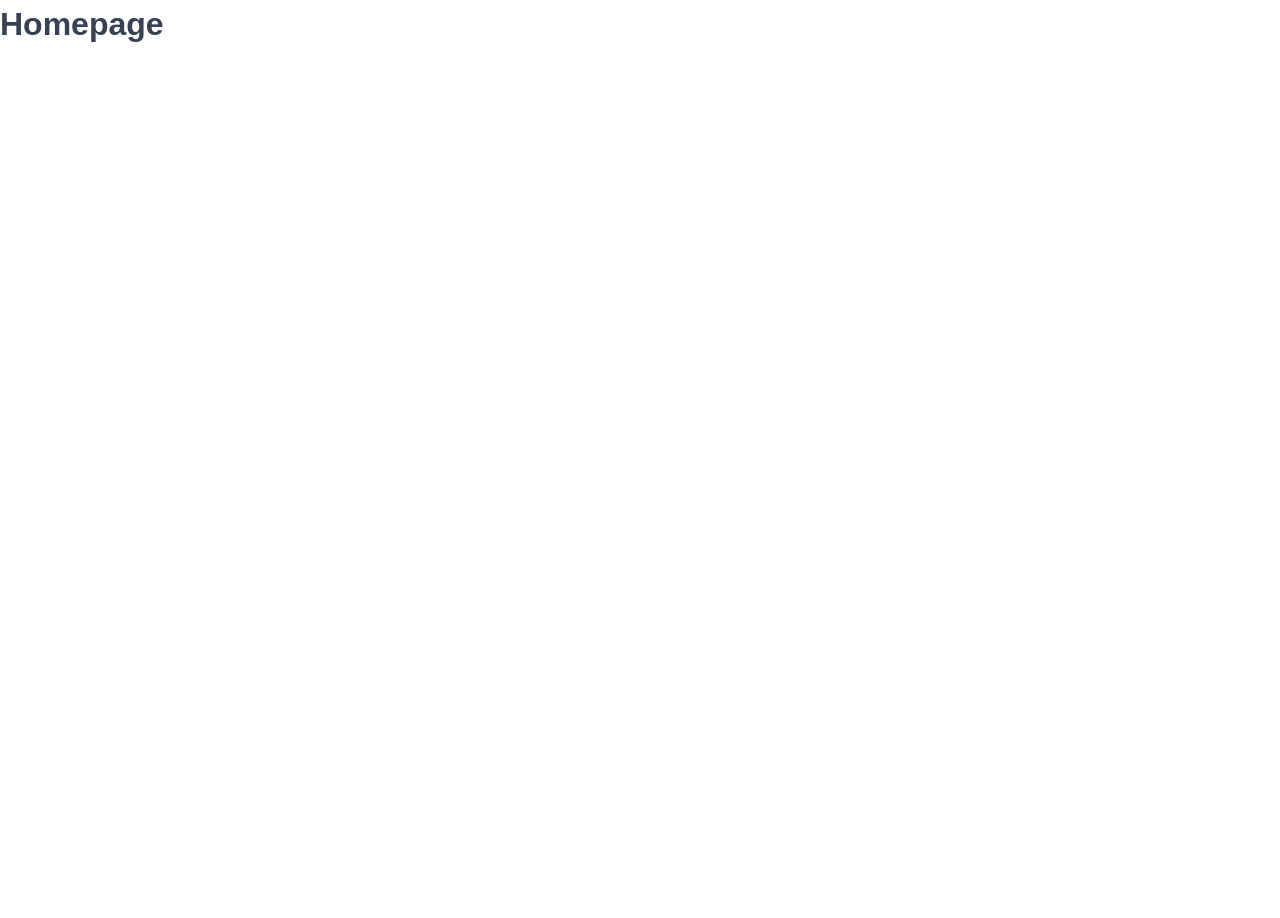
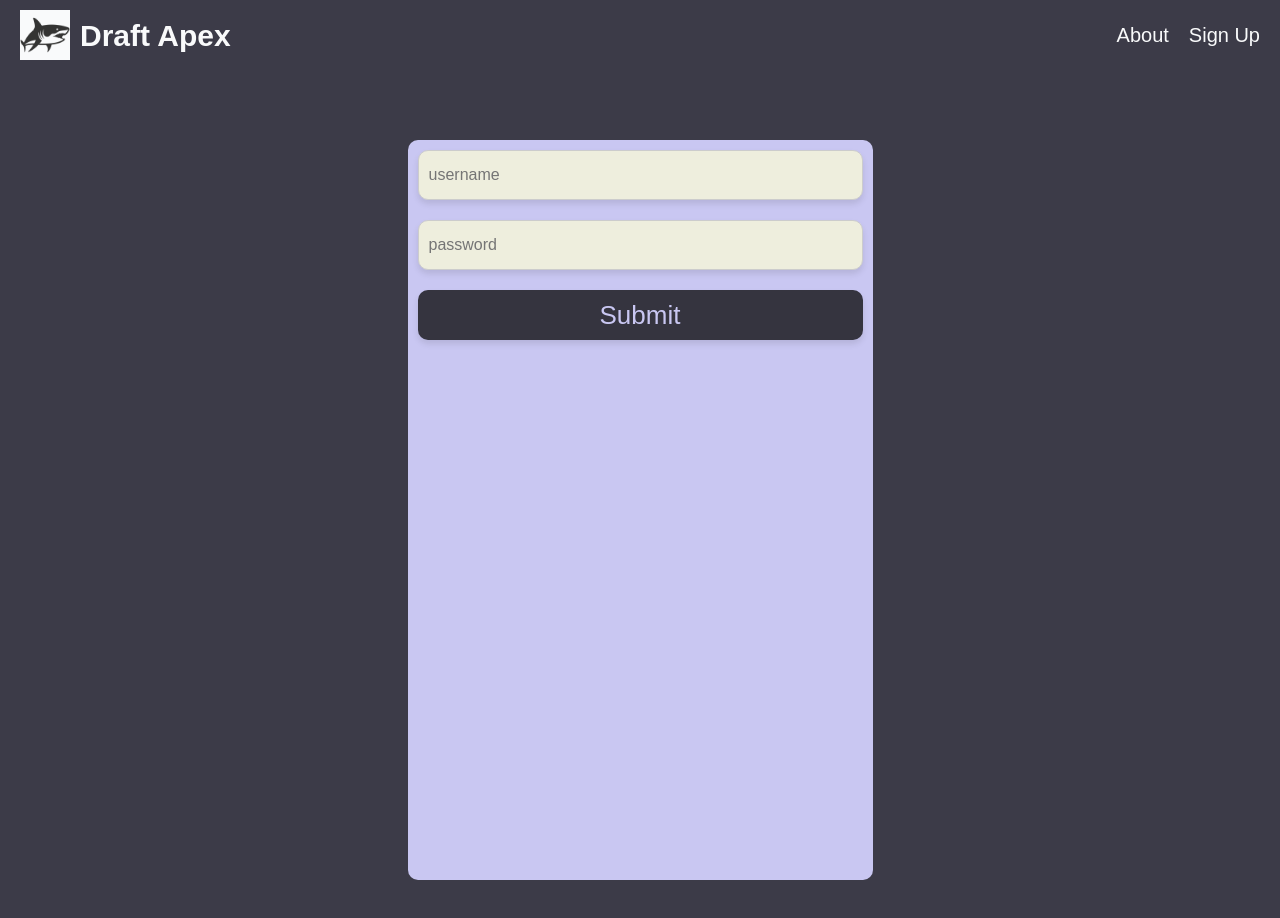
Before and after one commit to anthony-spedaliere/ad_project, a React (Vite) app: page / in a window 1280 px wide. Shown: the top 918 px of the page. Before the commit the page ends 800 px from the top, so only its background shows below. Built offline with nearby package versions, Linux system fonts and the light colour scheme.

Commit message:
started work on homepage. added header and begun work on sign up form. created styledbutton, styledcontainer, and styledinput ui components.

```diff
--- a/package.json
+++ b/package.json
@@ -14,6 +14,7 @@
     "@supabase/supabase-js": "^2.43.4",
     "@tanstack/react-query": "^5.45.0",
     "@tanstack/react-query-devtools": "^5.45.0",
+    "axios": "^1.7.2",
     "react": "^18.2.0",
     "react-dom": "^18.2.0",
     "react-redux": "^9.1.2",
--- a/src/App.jsx
+++ b/src/App.jsx
@@ -21,6 +21,7 @@ import DashboardPage from "./pages/DashboardPage";
 import CreateNewDraftPage from "./pages/CreateNewDraftPage";
 import JoinDraftPage from "./pages/JoinDraftPage";
 import DraftPage from "./pages/DraftPage";
+import LoginForm from "./components/LoginForm";
 
 // error page
 import ErrorFallback from "./ui/ErrorFallback";
@@ -32,6 +33,11 @@ const router = createBrowserRouter([
   {
     path: "/",
     element: <Homepage />,
+    errorElement: <ErrorFallback />,
+  },
+  {
+    path: "signup",
+    element: <SignupPage />,
     errorElement: <ErrorFallback />,
   },
 ]);
--- /dev/null
+++ b/src/components/Header.jsx
@@ -0,0 +1,27 @@
+import {
+  HeaderContainer,
+  LogoContainer,
+  LogoImage,
+  WebsiteName,
+  NavLinks,
+  StyledLink,
+} from "../styles/HeaderStyles";
+
+import logo from "../assets/images/great-white-shark.png";
+
+function Header() {
+  return (
+    <HeaderContainer>
+      <LogoContainer>
+        <LogoImage src={logo} alt="Logo" />
+        <WebsiteName>Draft Apex</WebsiteName>
+      </LogoContainer>
+      <NavLinks>
+        <StyledLink to="/about">About</StyledLink>
+        <StyledLink to="/signup">Sign Up</StyledLink>
+      </NavLinks>
+    </HeaderContainer>
+  );
+}
+
+export default Header;
--- /dev/null
+++ b/src/components/LoginForm.jsx
@@ -0,0 +1,63 @@
+// LoginForm.js
+import React from "react";
+import { Link } from "react-router-dom"; // Assuming React Router is used for navigation
+import StyledContainer from "../ui/StyledContainer";
+import StyledButton from "../ui/StyledButton";
+import StyledInput from "../ui/StyledInput";
+import styled from "styled-components";
+
+const FullScreenContainer = styled.div`
+  display: flex;
+  justify-content: center;
+  align-items: center;
+  min-height: 100vh;
+  background-color: var(--background-color);
+`;
+
+const LoginForm = () => {
+  const handleLogin = (e) => {
+    e.preventDefault();
+    // Implement login logic here
+  };
+
+  return (
+    <FullScreenContainer>
+      <StyledContainer $width="46.5rem" $height="74rem">
+        <h2>Login</h2>
+        <form onSubmit={handleLogin}>
+          <StyledInput type="text" placeholder="Username" />
+          <StyledInput type="password" placeholder="Password" />
+          <div
+            style={{
+              display: "flex",
+              alignItems: "center",
+              marginBottom: "10px",
+            }}
+          >
+            <input type="checkbox" id="remember-me" />
+            <label htmlFor="remember-me" style={{ marginLeft: "5px" }}>
+              Remember Me?
+            </label>
+          </div>
+          <StyledButton type="submit">Login</StyledButton>
+        </form>
+
+        <Link
+          to="/forgot-password"
+          style={{ marginRight: "10px", color: "#35343f" }}
+        >
+          Forgot Password?
+        </Link>
+
+        <span>
+          Need an account?{" "}
+          <Link to="/signup" style={{ color: "#35343f" }}>
+            Sign Up
+          </Link>
+        </span>
+      </StyledContainer>
+    </FullScreenContainer>
+  );
+};
+
+export default LoginForm;
--- a/src/pages/Homepage.jsx
+++ b/src/pages/Homepage.jsx
@@ -1,7 +1,29 @@
+import StyledInput from "../ui/StyledInput";
+import StyledButton from "../ui/StyledButton";
+import StyledContainer from "../ui/StyledContainer";
+import styled from "styled-components";
+import Header from "../components/Header";
+
+const FullScreenContainer = styled.div`
+  display: flex;
+  justify-content: center;
+  align-items: center;
+  min-height: 100vh;
+  background-color: #3c3b48;
+  margin: 4rem;
+`;
+
 function Homepage() {
   return (
     <>
-      <h1>Homepage</h1>
+      <Header />
+      <FullScreenContainer>
+        <StyledContainer $width="46.5rem" $height="74rem">
+          <StyledInput type="text" placeholder="username"></StyledInput>
+          <StyledInput type="password" placeholder="password"></StyledInput>
+          <StyledButton></StyledButton>
+        </StyledContainer>
+      </FullScreenContainer>
     </>
   );
 }
--- a/src/styles/GlobalStyles.js
+++ b/src/styles/GlobalStyles.js
@@ -3,6 +3,10 @@ import { createGlobalStyle } from "styled-components";
 const GlobalStyles = createGlobalStyle`
 
 :root {
+
+    --brand-color: #C9C7F2;
+    --background-color: #3C3B48;
+
     --color-grey-0: #fff;
     --color-grey-50: #f9fafb;
     --color-grey-100: #f3f4f6;
@@ -19,6 +23,8 @@ const GlobalStyles = createGlobalStyle`
     --border-radius-sm: 5px;
     --border-radius-md: 7px;
     --border-radius-lg: 9px;
+
+
 }
 
 *,
@@ -32,11 +38,12 @@ const GlobalStyles = createGlobalStyle`
 
 html {
   font-size: 62.5%;
+  background-color: var(--background-color);
 }
 
 body {
   font-family: "Poppins", sans-serif;
-  color: var(--color-grey-700);
+  color: var(--brand-color);
 
   transition: color 0.3s, background-color 0.3s;
   min-height: 100vh;
--- /dev/null
+++ b/src/styles/HeaderStyles.jsx
@@ -0,0 +1,44 @@
+// HeaderStyles.js
+import styled from "styled-components";
+import { Link } from "react-router-dom";
+
+export const HeaderContainer = styled.header`
+  display: flex;
+  justify-content: space-between;
+  align-items: center;
+  padding: 1rem 2rem;
+  background-color: var(--background-color);
+  color: var(--color-grey-50);
+`;
+
+export const LogoContainer = styled.div`
+  display: flex;
+  align-items: center;
+`;
+
+export const LogoImage = styled.img`
+  height: 5rem;
+  margin-right: 1rem;
+  background-color: var(--color-grey-50);
+`;
+
+export const WebsiteName = styled.h1`
+  font-size: 3rem;
+  margin: 0;
+`;
+
+export const NavLinks = styled.nav`
+  display: flex;
+  gap: 2rem;
+`;
+
+export const StyledLink = styled(Link)`
+  color: var(--color-grey-50);
+  text-decoration: none;
+  font-size: 2rem;
+  transition: color 0.3s ease;
+
+  &:hover {
+    color: var(--color-grey-400);
+  }
+`;
--- /dev/null
+++ b/src/ui/StyledButton.jsx
@@ -0,0 +1,30 @@
+// StyledButton.js
+import styled from "styled-components";
+
+const StyledButton = styled.button`
+  width: ${(props) => props.width || "auto"};
+  height: ${(props) => props.height || "5rem"};
+  background-color: ${(props) => props.bgColor || "#35343F"};
+  box-shadow: ${(props) =>
+    props.dropShadow || "0px 4px 6px rgba(0, 0, 0, 0.1)"};
+  border-radius: ${(props) => props.borderRadius || "1rem"};
+  border: none;
+  color: ${(props) => props.textColor || "var(--brand-color)"};
+  font-size: 2.6rem;
+  cursor: pointer;
+  transition: background-color 0.3s ease;
+
+  &:hover {
+    background-color: ${(props) => props.hoverBgColor || "#2E2D34"};
+  }
+
+  &:focus {
+    outline: none;
+  }
+`;
+
+const Button = ({ children, ...props }) => {
+  return <StyledButton {...props}>{children || "Submit"}</StyledButton>;
+};
+
+export default Button;
--- /dev/null
+++ b/src/ui/StyledContainer.jsx
@@ -0,0 +1,17 @@
+// CenteredContainer.js
+import styled from "styled-components";
+
+const StyledContainer = styled.div`
+  display: flex;
+  flex-direction: column;
+  row-gap: 2rem;
+  align-items: ${(props) => props.$alignItems || "none"};
+  justify-content: ${(props) => props.$justifyContent || "none"};
+  width: ${(props) => props.$width || "auto"};
+  height: ${(props) => props.$height || "auto"};
+  background-color: ${(props) => props.$bgColor || "var(--brand-color)"};
+  border-radius: ${(props) => props.$borderRadius || "1rem"};
+  padding: ${(props) => props.$customPadding || "1rem"};
+`;
+
+export default StyledContainer;
--- /dev/null
+++ b/src/ui/StyledInput.jsx
@@ -0,0 +1,21 @@
+import styled from "styled-components";
+
+const StyledInput = styled.input`
+  border-radius: 1rem;
+  background-color: ${(props) => props.$bgColor || "#EEEEDD"};
+  box-shadow: ${(props) =>
+    props.dropShadow || "0px 4px 6px rgba(0, 0, 0, 0.1)"};
+  width: ${(props) => props.width || "auto"};
+  height: ${(props) => props.height || "5rem"};
+  border: 1px solid #ccc;
+  padding: ${(props) => props.$customPadding || "1rem"};
+  font-size: 1.6rem;
+  color: ${(props) => props.color || "#000"};
+
+  &:focus {
+    outline: none;
+    border-color: #999;
+  }
+`;
+
+export default StyledInput;
```
Also changed, not shown: src/assets/images/great-white-shark.png (added), 1 other file (tests, documents, lock files or other folders).
